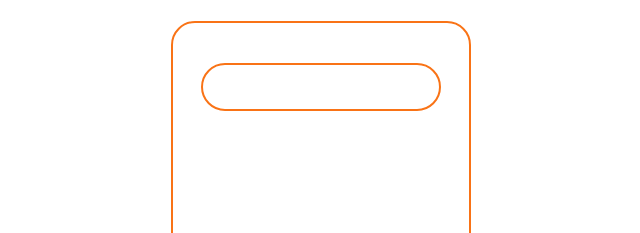
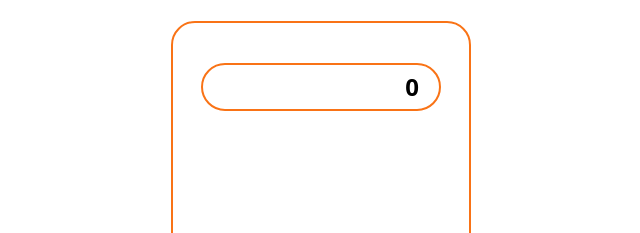
Before and after one commit to devangmalhotra/Calculator, a website: page index.html in a window 1280 px wide. Shown: the part 203-436 px from the top of the page, 319-959 px from the left. Drawn offline with Linux system fonts and the light colour scheme.

Commit message:
finished result screen

```diff
--- a/index.html
+++ b/index.html
@@ -13,7 +13,11 @@
     <main class="my-6">
         <div id="calculator">
             <div id="calculator-body" style="height: 400px; width: 300px;" class="border-2 border-orange-500 rounded-3xl flex flex-col items-center">
-                <div id="calculator-results-screen" class="border-2 border-orange-500 my-10 h-12 w-60 rounded-3xl"></div>
+                <div id="calculator-results-screen" class="border-2 border-orange-500 my-10 h-12 w-60 rounded-3xl">
+                    <div id="result-text" class="flex justify-end items-center h-full mx-5">
+                        <h2 class="text-2xl font-bold">0</h2>
+                    </div>
+                </div>
             </div>
         </div>
     </main>
```
Also changed, not shown: css/style.css.
